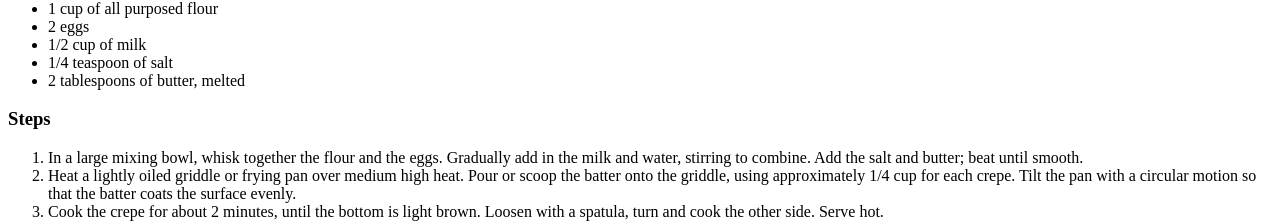
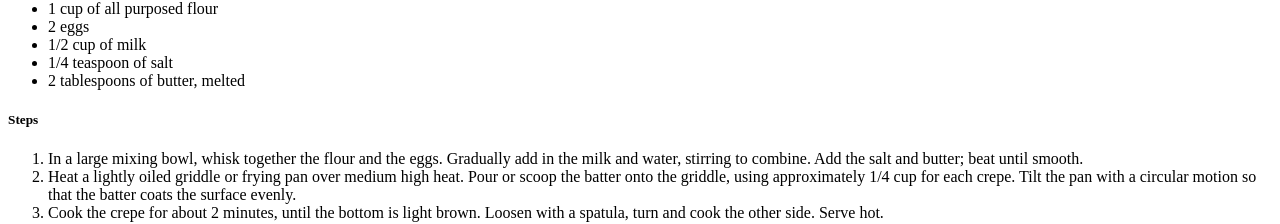
Before and after one commit to Alderann/odin-recipes, a plain HTML site: page recipes/crepes.html in a window 1280 px wide. Shown: the part 556-780 px from the top of the page. Drawn offline with Linux system fonts and the light colour scheme.

```diff
--- a/recipes/crepes.html
+++ b/recipes/crepes.html
@@ -18,7 +18,7 @@
         <li>1/4 teaspoon of salt</li>
         <li>2 tablespoons of butter, melted</li>
     </ul>
-    <h3>Steps</h3>
+    <h5>Steps</h5>
     <ol>
         <li>In a large mixing bowl, whisk together the flour and the eggs. Gradually add in the milk and water, stirring to combine. Add the salt and butter; beat until smooth.</li>
         <li>Heat a lightly oiled griddle or frying pan over medium high heat. Pour or scoop the batter onto the griddle, using approximately 1/4 cup for each crepe. Tilt the pan with a circular motion so that the batter coats the surface evenly.</li>
```
Also changed, not shown: index.html (+6 -2 lines).
